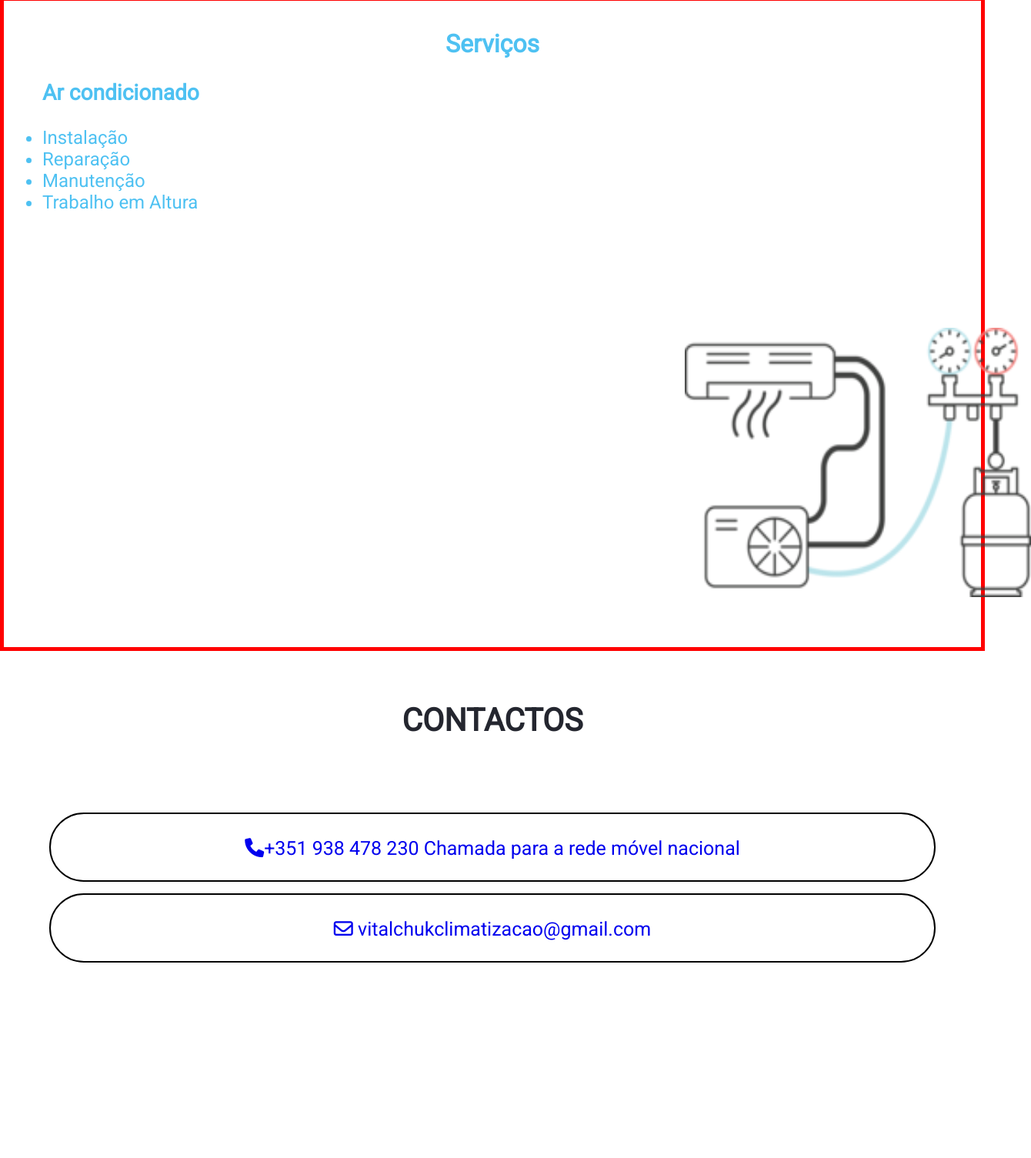
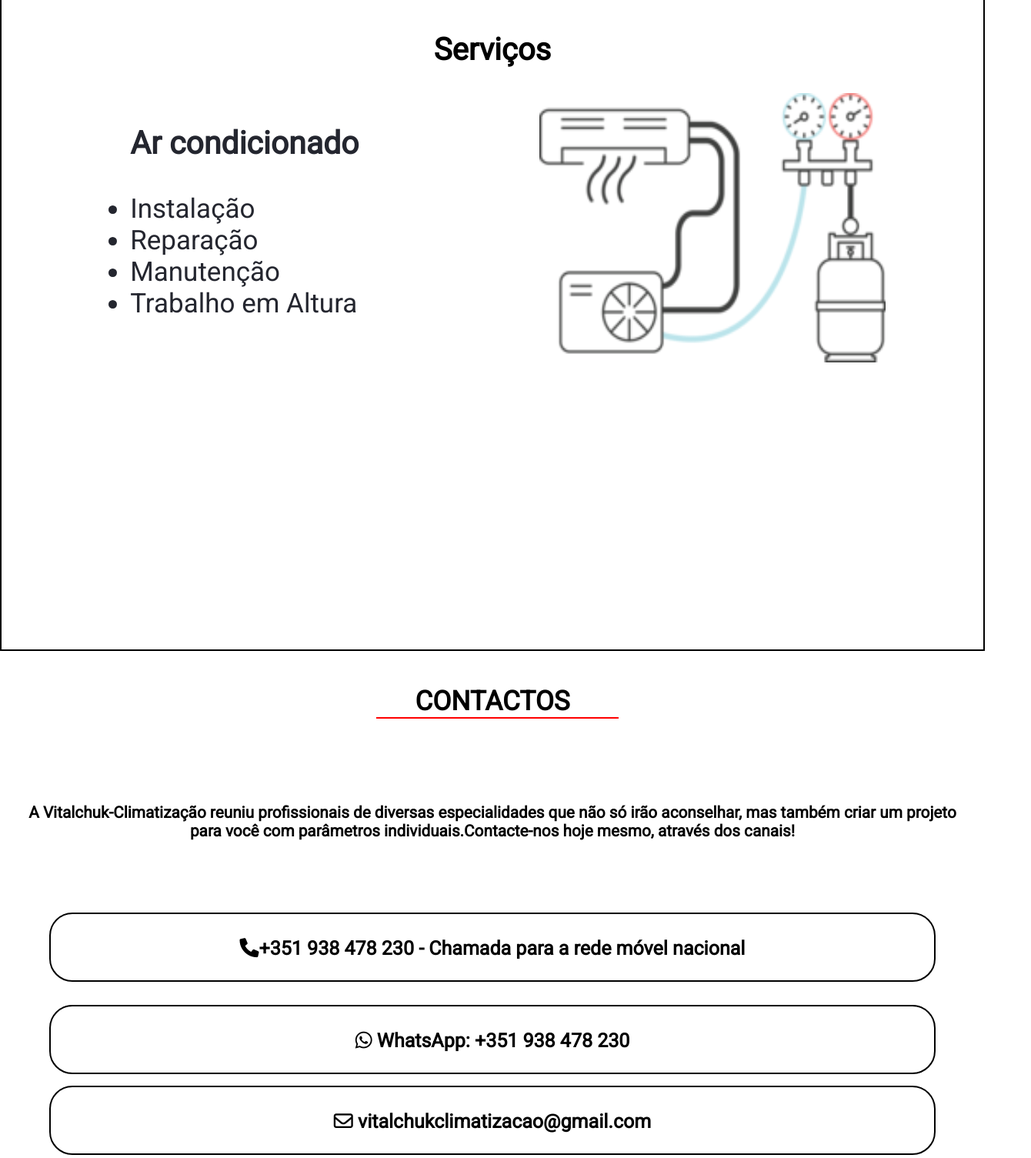
Before and after one commit to DanielePSilva/VITALCHUK-PROJETO, a plain HTML site: page index.html in a window 1280 px wide. Shown: the part 724-2229 px from the top of the page at 77% size, 1340 px wide, since content can reach past the window. Drawn offline with Linux system fonts and the light colour scheme.

Commit message:
add style contact section , services and footer
adicionei estilos e hover na seção de contato, alterei estilo dp footer e adicionei img da certificação. Além de add flexbox na seção services list

```diff
--- a/index.html
+++ b/index.html
@@ -39,10 +39,11 @@
       />
     </div>
 
-    <div class="Servicos-list">
+    <div class="servicos-list">
       <section id="servicos-list">
         <h2>Serviços</h2>
-
+        <div class="ul-backg-img-container">
+          <div class="ul-service-list">
             <ul class="lista-servico">
               <h3>Ar condicionado</h3>
               <li>Instalação</li>
@@ -50,18 +51,10 @@
               <li>Manutenção</li>
               <li>Trabalho em Altura</li>
             </ul>
-        <div class="">
+          </div>
+          <div class="backg-img-services">
             <img class="ilust-back-color" src="./img/backg-ilust-color.png" />
           </div>
-        <!-- <div class="imagem-services">
-          <img
-            class="ar-cond-img"
-            src="./img/ar-cond.jpg"
-            alt="Ar Condicionado"
-          />
-        </div> -->
-        <div class="">
-          <img src="" alt="" />
         </div>
       </section>
     </div>
@@ -70,18 +63,41 @@
         <div class="title-contact-box">
           <h3>CONTACTOS</h3>
         </div>
+        <div class="texto-contacto">
+          <h5>
+            A Vitalchuk-Climatização reuniu profissionais de diversas
+            especialidades que não só irão aconselhar, mas também criar um
+            projeto para você com parâmetros individuais.Contacte-nos hoje
+            mesmo, através dos canais!
+          </h5>
+        </div>
+
+        <a href="tel:351938478230" target="_blank" class="button-contact">
           <div class="container-phone">
-          <a href="https://wa.me/351938478230">
-            <i class="fa-solid fa-phone"></i>+351 938 478 230 Chamada para a
-            rede móvel nacional</a
+            <i class="fa-solid fa-phone"></i>+351 938 478 230 - Chamada para a
+            rede móvel nacional
+          </div>
+        </a>
+        <a
+          href="https://wa.me/351938478230"
+          target="_blank"
+          class="button-contact"
         >
+          <div class="container-chat">
+            <i class="fa-brands fa-whatsapp"></i> WhatsApp: +351 938 478 230
           </div>
+        </a>
+
+        <a
+          href="mailto:vitalchukclimatizacao@gmail.com"
+          target="_blank"
+          class="button-contact"
+        >
           <div class="container-email">
-          <a href="mailto:vitalchukclimatizacao@gmail.com">
             <i class="fa-regular fa-envelope"></i>
-            vitalchukclimatizacao@gmail.com</a
-          >
+            vitalchukclimatizacao@gmail.com
           </div>
+        </a>
       </div>
     </section>
     <section class="avalia-section">
@@ -103,11 +119,23 @@
     </section>
 
     <footer>
-      <ul>
-        <li>facebook</li>
-        <li>outra rede social</li>
-      </ul>
-      <p>morada</p>
+      <div class="certification">
+        <img
+          src="./img/Certif_RegExecDL145-removebg-preview (1).png"
+          alt="Logo Vitalchuk"
+          class="img-certificado"
+        />
+      </div>
+
+      <div class="link-footer">
+        <a href="" target="_blank" class="links-rede-social">
+          <i class="fa-brands fa-facebook"></i>Vitalchuk Climatização</a
+        >
+
+        <a href="" target="_blank" class="links-rede-social">
+          <i class="fa-brands fa-instagram"></i> vitalchuk_climatizacao</a
+        >
+      </div>
     </footer>
   </body>
 </html>
--- a/styles.css
+++ b/styles.css
@@ -5,7 +5,7 @@
 :root {
   font-family: "Roboto", sans-serif;
   --primary-color: white;
-  --secondary-color: rgb(78, 193, 242);
+  --secondary-color: #7edaee;
   --third-color: #24262f;
 }
 body {
@@ -61,47 +61,63 @@
   width: 500px;
   justify-content: center;
 }
-.Servicos-list {
+.servicos-list {
   height: 850px;
   background-color: var(--primary-color);
-  color: var(--secondary-color);
+  color: var(--third-color);
   text-align: center;
   padding: 10px;
-  border: 5px solid red;
+  border: 2px solid black;
+
+  h2 {
+    font-size: 40px;
+    color: black;
+  }
+}
+.ul-backg-img-container {
+  display: flex;
+  justify-content: space-around;
 }
 .ilust-back-color {
-  margin-left: 70%;
-  margin-top: 10%;
+  width: 450px;
   height: 350px;
-  width: 450px;
 }
 
 .lista-servico {
-  text-align: left;
-  font-size: x-large;
+  text-align: start;
+  font-size: 35px;
 }
-/* .imagem-services {
-  border: 2px solid red; */
-/*
-.ar-cond-img {
-  width: 400px;
-  height: 400px;
-} */
 
 .box-contatos {
-  height: 700px;
+  height: 900px;
   background-color: var(--primary-color);
 }
 .title-contact-box {
-  width: 100%;
-  font-size: 35px;
   text-align: center;
-  padding: 25px;
-  border: 1px;
-  background-color: var(--primary-color);
+  padding: 10px;
   color: var(--third-color);
+
+  h3 {
+    font-size: 35px;
+    color: black;
+  }
+  h3:after {
+    content: "";
+    display: block;
+    position: relative;
+    bottom: 1%;
+    left: 38%;
+    width: 25%;
+    height: 2px;
+    background-color: red;
+  }
 }
 
+.texto-contacto {
+  font-size: 25px;
+  text-align: center;
+  padding: 30px;
+}
 .container-phone {
   font-size: 25px;
   width: 90%;
@@ -109,10 +125,35 @@
   padding: 30px;
   text-align: center;
   border: 2px solid black;
-  border-radius: 50px;
+  border-radius: 30px;
   margin-top: 30px;
   margin-bottom: 15px;
   margin-left: 5%;
+}
+
+.container-phone:hover {
+  border: 2px solid black;
+  background-color: var(--secondary-color);
+  color: white;
+  transition: 500ms;
+}
+.container-chat {
+  font-size: 25px;
+  width: 90%;
+  height: 90px;
+  padding: 30px;
+  text-align: center;
+  border: 2px solid black;
+  border-radius: 30px;
+  margin-top: 30px;
+  margin-bottom: 15px;
+  margin-left: 5%;
+}
+.container-chat:hover {
+  border: 2px solid black;
+  background-color: var(--secondary-color);
+  color: white;
+  transition: 500ms;
 }
 .container-email {
   font-size: 25px;
@@ -121,9 +162,19 @@
   padding: 30px;
   text-align: center;
   border: 2px solid black;
-  border-radius: 50px;
+  border-radius: 30px;
   margin-bottom: 15px;
   margin-left: 5%;
+}
+.container-email:hover {
+  border: 2px solid black;
+  background-color: var(--secondary-color);
+  color: white;
+  transition: 500ms;
+}
+.button-contact {
+  color: black;
+  font-weight: bold;
 }
 
 .avalia-section {
@@ -145,7 +196,24 @@
   flex-direction: column;
 }
 footer {
-  height: 200px;
+  height: 300px;
   background-color: var(--secondary-color);
   padding: 20px;
 }
+.certification {
+  padding: 10px;
+}
+.img-certificado {
+  width: 150px;
+  height: 150px;
+}
+.link-footer {
+  display: flex;
+  justify-content: baseline;
+  flex-wrap: wrap;
+}
+.links-rede-social {
+  color: var(--third-color);
+  font-size: 20px;
+  padding: 30px;
+}
```
Also changed, not shown: img/Certif_RegExecDL145-removebg-preview (1).png (added), img/logo-BP-vitalchuk.png, img/logo-peq-color-vitalchuk-removebg-preview.png (added), img/logo-peq-color-vitalchuk.png (added), 1 other file. Lines whose indentation alone changed are shown as unchanged.
